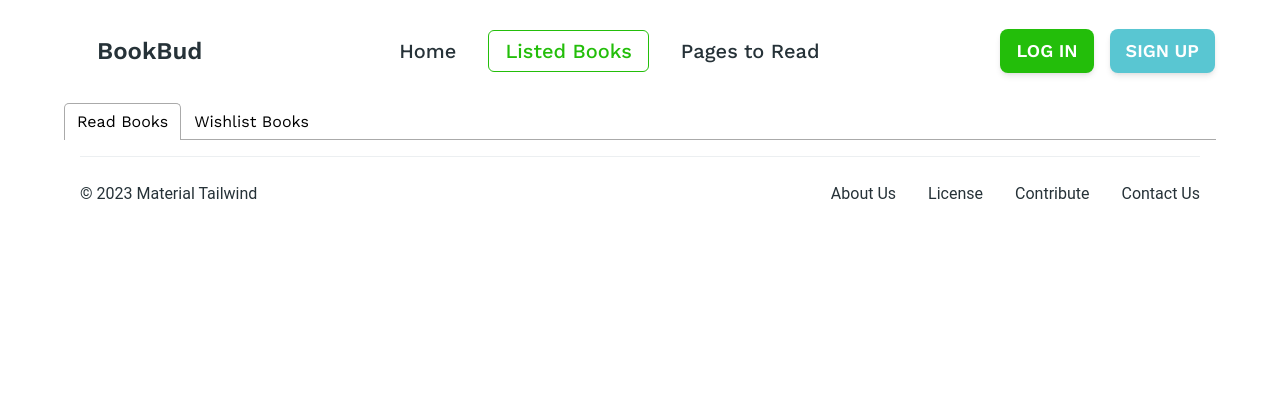
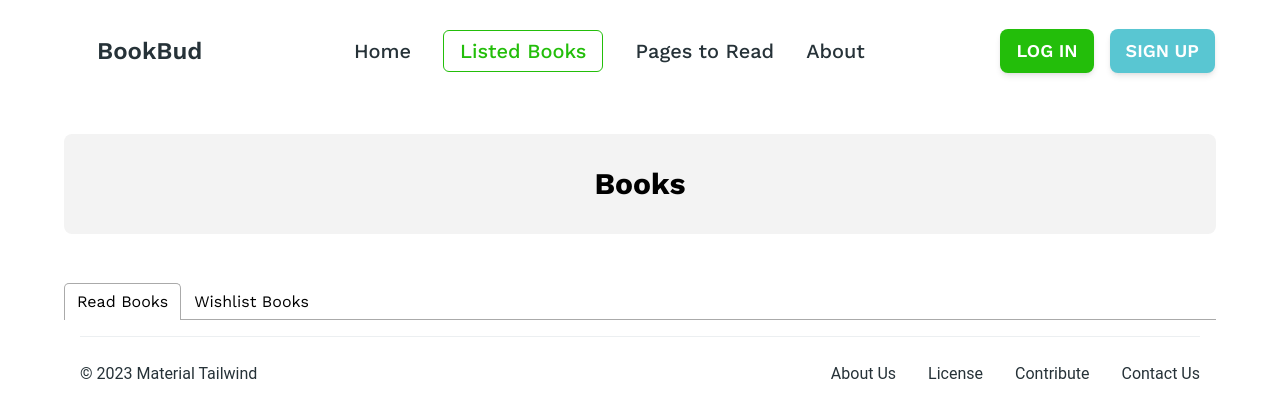
Before and after one commit to Asad9340/Book-Bud, a React (Vite) app: page /listed-books in a window 1280 px wide. Shown: the top 418 px of the page. Built offline with nearby package versions, Linux system fonts and the light colour scheme.

Commit message:
added extra router about page

```diff
--- /dev/null
+++ b/src/Pages/About/About.jsx
@@ -0,0 +1,27 @@
+const About = () => {
+  return (
+    <div className="container mx-auto my-12">
+      <h1 className="text-3xl font-semibold mb-6 text-center">About BookBud</h1>
+      <p className="text-lg mb-4">
+        Welcome to BookBud, your ultimate destination for discovering new books,
+        sharing reviews, and connecting with fellow book lovers.
+      </p>
+      <p className="text-lg mb-4">
+        At BookBud, we believe in the power of reading to inspire, educate, and
+        entertain. Whether you are looking for the latest bestsellers, classic
+        literature, or niche genres, we have got you covered.
+      </p>
+      <p className="text-lg mb-4">
+        Our mission is to foster a vibrant community of readers, where you can
+        explore your literary passions, engage in meaningful discussions, and
+        find your next great read.
+      </p>
+      <p className="text-lg mb-4">
+        Join us on this literary journey and lets discover the magic of books
+        together!
+      </p>
+    </div>
+  );
+};
+
+export default About;
--- a/src/Pages/ListedBooks/ListedBooks.jsx
+++ b/src/Pages/ListedBooks/ListedBooks.jsx
@@ -8,6 +8,11 @@ function ListedBooks() {
   const readBookList = getFromLocalStorage('books');
   const wishList = getFromLocalStorage('wishlist');
   return (
+    <div>
+      <div className='my-8 md:my-12'>
+        <h2 className="text-3xl bg-[#1313130D] py-8 font-semibold md:font-bold rounded-lg w-full text-center"> Books</h2>
+        <div></div>
+      </div>
       <div>
         <Tabs defaultIndex={0} onSelect={index => console.log(index)}>
           <TabList>
@@ -26,6 +31,7 @@ function ListedBooks() {
           </TabPanel>
         </Tabs>
       </div>
+    </div>
   );
 }
 
--- a/src/Pages/Shared/NavigationBar/NavigationBar.jsx
+++ b/src/Pages/Shared/NavigationBar/NavigationBar.jsx
@@ -62,7 +62,7 @@ function NavList() {
         className="p-1  text-xl font-medium font-['Work Sans']"
       >
         <NavLink
-          to="to-read"
+          to="/to-read"
           className={({ isActive, isPending }) =>
             isPending ? (
               <Spinner />
@@ -74,6 +74,27 @@ function NavList() {
           }
         >
           Pages to Read
+        </NavLink>
+      </Typography>
+      <Typography
+        as="li"
+        variant="small"
+        color="blue-gray"
+        className="p-1  text-xl font-medium font-['Work Sans']"
+      >
+        <NavLink
+          to="/about"
+          className={({ isActive, isPending }) =>
+            isPending ? (
+              <Spinner />
+            ) : isActive ? (
+              'border border-[#23BE0A] text-[#23BE0A] px-4 py-2 rounded-md'
+            ) : (
+              'flex items-center'
+            )
+          }
+        >
+          About
         </NavLink>
       </Typography>
     </ul>
--- a/src/components/ReadBooks/ReadBooks.jsx
+++ b/src/components/ReadBooks/ReadBooks.jsx
@@ -1,8 +1,10 @@
 import { IoLocation } from 'react-icons/io5';
 import { FaUser } from 'react-icons/fa';
 import { MdContactPage } from 'react-icons/md';
+import { Link } from 'react-router-dom';
 function ReadBooks({ book }) {
   const {
+    bookId,
     image,
     tags,
     author,
@@ -51,15 +53,17 @@ function ReadBooks({ book }) {
           </div>
         </div>
         <div className="flex flex-col lg:flex-row gap-4 mt-4 lg:mt-0">
-          <button className="bg-[#328EFF26] text-[#328EFF] px-4 py-2 rounded-full">
+          <p className="bg-[#328EFF26] text-[#328EFF] px-4 py-2 rounded-full">
             Category: {category}
-          </button>
-          <button className="bg-[#FFAC3326] text-[#FFAC33] px-4 py-2 rounded-full">
+          </p>
+          <p className="bg-[#FFAC3326] text-[#FFAC33] px-4 py-2 rounded-full">
             Rating: {rating}
-          </button>
-          <button className="bg-[#23BE0A] text-white px-4 py-2 rounded-full">
-            View Details
-          </button>
+          </p>
+          <Link to={`/book-details/${bookId}`}>
+            <button className="bg-[#23BE0A] text-white px-4 py-2 rounded-full">
+              View Details
+            </button>
+          </Link>
         </div>
       </div>
     </div>
```
Also changed, not shown: src/Router/Router.jsx (+16 -12 lines). Lines whose indentation alone changed are shown as unchanged.
